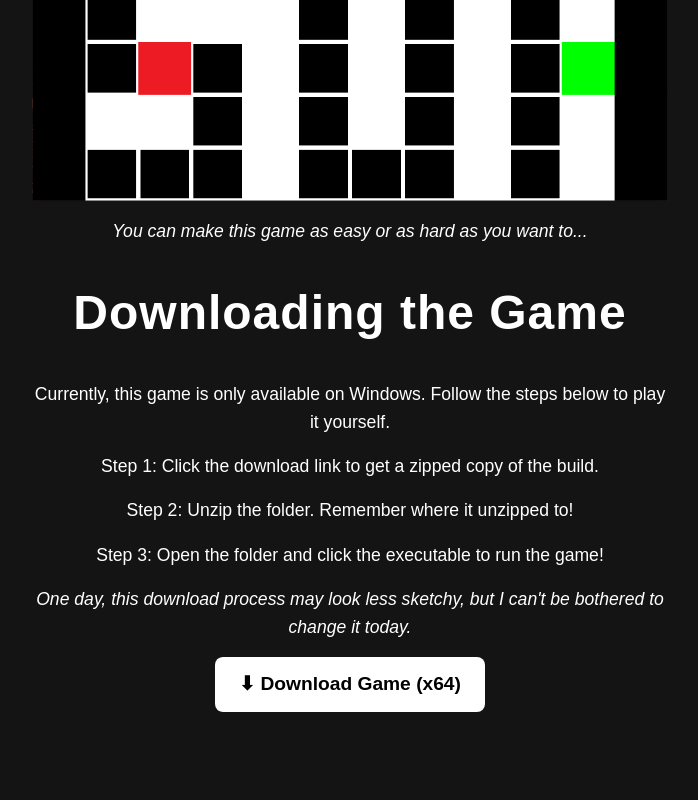
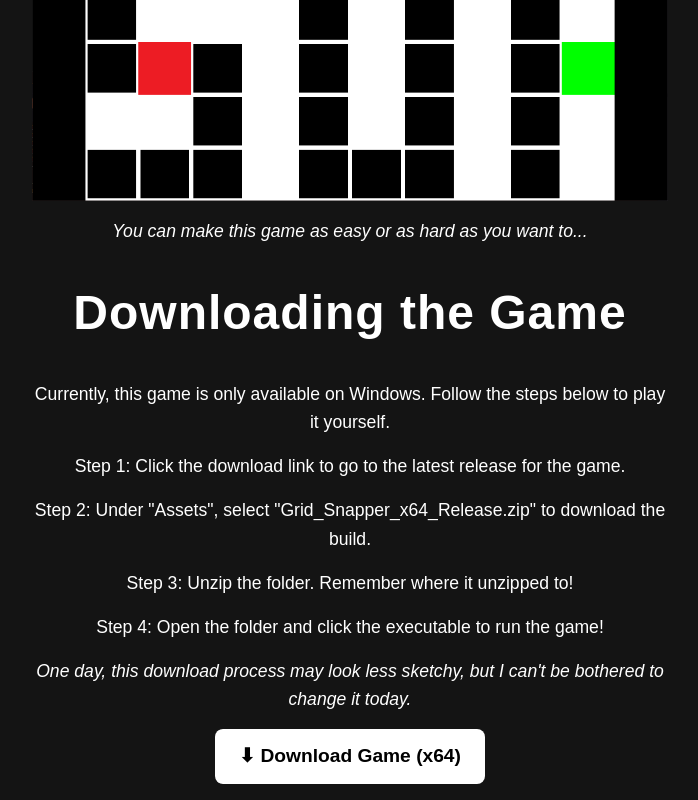
Before and after one commit to jward1500/GridSnapperWebsite, a plain HTML site: page index.html in a window 1280 px wide. Shown: the part 1584-2384 px from the top of the page, without its empty margins (290-988 px from the left). Before the commit the page ends 2312 px from the top, so only its background shows below. Drawn offline with Linux system fonts and the light colour scheme.

Commit message:
Corrected download link again

```diff
--- a/index.html
+++ b/index.html
@@ -24,19 +24,22 @@
     <h2>Downloading the Game</h2>
     <p>Currently, this game is only available on Windows. Follow the steps below to play it yourself.</p>
     <p>
-        Step 1: Click the download link to get a zipped copy of the build.
+        Step 1: Click the download link to go to the latest release for the game.
     </p>
     <p>
-        Step 2: Unzip the folder. Remember where it unzipped to!
+        Step 2: Under "Assets", select "Grid_Snapper_x64_Release.zip" to download the build.
     </p>
     <p>
-        Step 3: Open the folder and click the executable to run the game!
+        Step 3: Unzip the folder. Remember where it unzipped to!
+    </p>
+    <p>
+        Step 4: Open the folder and click the executable to run the game!
     </p>
     <p>
         <em>One day, this download process may look less sketchy, but I can't be bothered to change it today.</em>
     </p>
     <p>
-        <a href="https://github.com/jward1500/GridSnapper/releases/latest/dowload/Grid_Snapper_x64_Release.zip" download class="download-btn">⬇ Download Game (x64)</a>
+        <a href="https://github.com/jward1500/GridSnapper/releases/latest/download/Grid_Snapper_x64_Release.zip" download class="download-btn">⬇ Download Game (x64)</a>
     </p>
 </body>
 </html>
```
